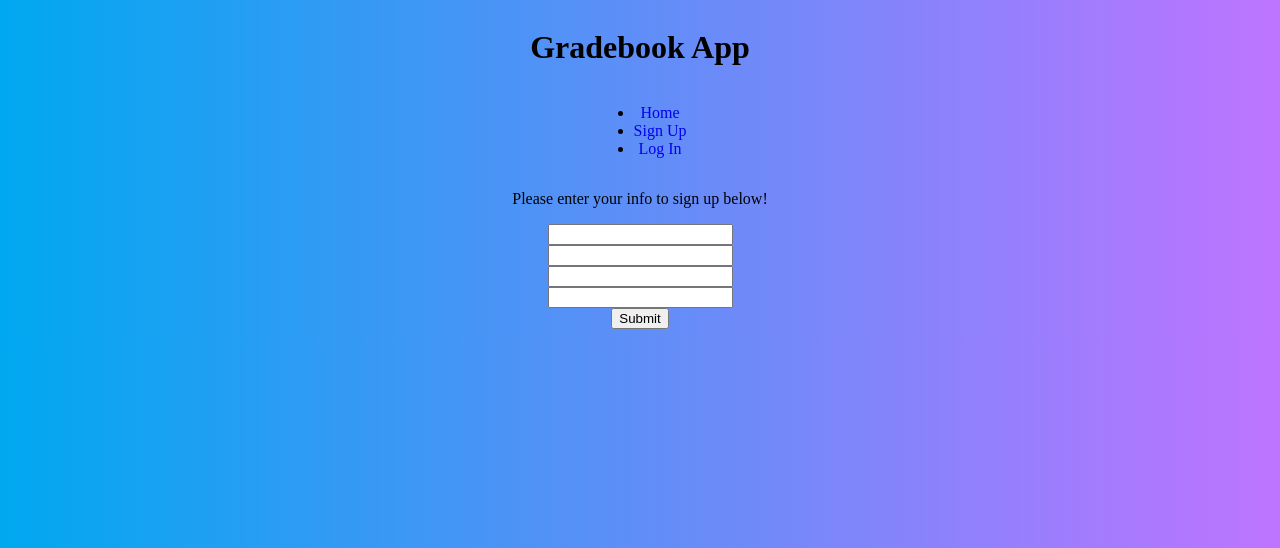
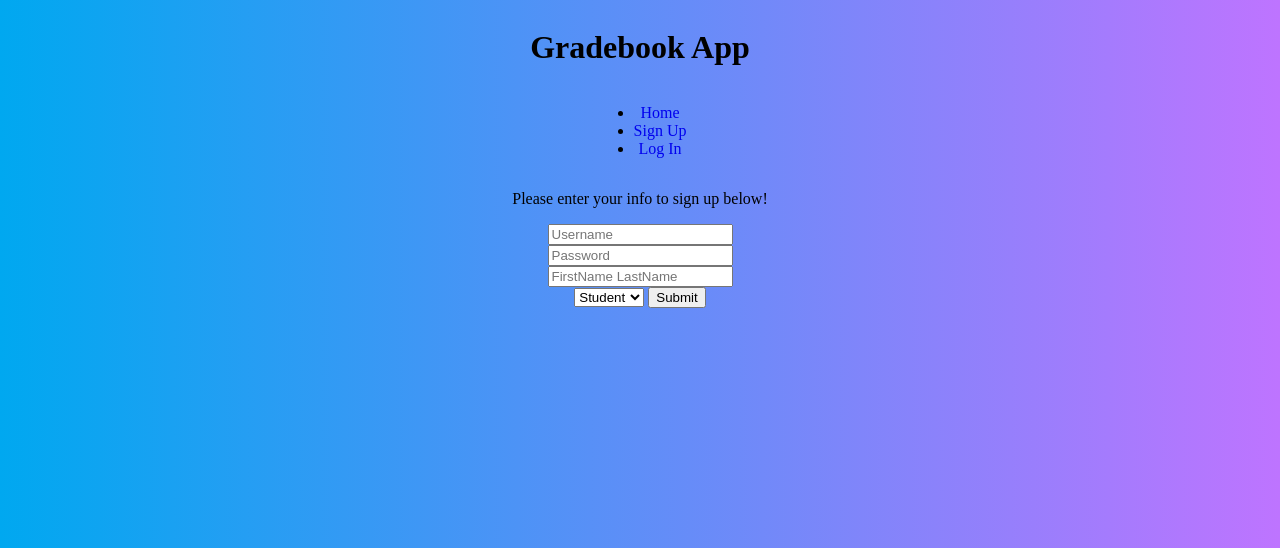
Before and after one commit to rchazen/106Lab8, a Flask app: page /signUp in a window 1280 px wide. Shown: the top 548 px of the page. Run offline with Flask 2, Linux system fonts and the light colour scheme.

Commit message:
added tables/sign up

```diff
--- a/templates/signup.html
+++ b/templates/signup.html
@@ -15,17 +15,13 @@
     </ul>
     <p>Please enter your info to sign up below!</p>
     <form action="#" method="post">
-        <input type="text" id="uname" name="uname"><br>
-        <input type="password" id="password" name="password"><br>
-        <input type="text" id="name" name="name"><br>
-        <input type="text" id="teachORstudent" name="teachORstudent"><br>
-
-        <!-- <datalist id="teachorstudent">
-            <option value="Teacher"> </option>
-            <option value="Student"> </option>
-        </datalist> -->
-
-
+        <input type="text" id="uname" name="uname" placeholder="Username"><br>
+        <input type="password" id="password" name="password" placeholder="Password"><br>
+        <input type="text" id="name" name="name" placeholder="FirstName LastName"><br>
+        <select name="teachORstudent" id="teachORstudent">
+            <option value="Student">Student</option>
+            <option value="Teacher">Teacher</option>
+        </select>
 
         <button onclick="addUser()">Submit</button>
 
```
Also changed, not shown: instance/db.sqlite3.
